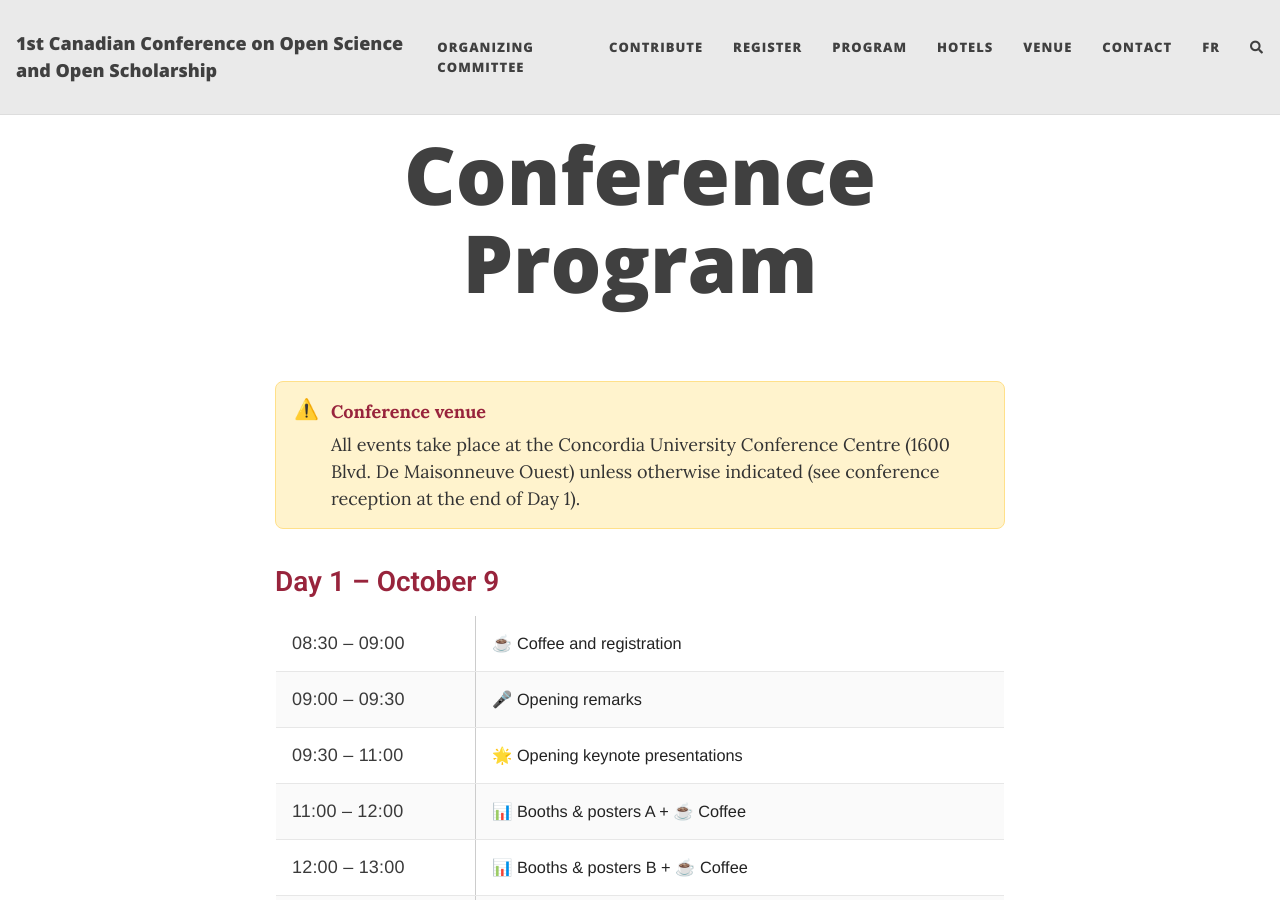
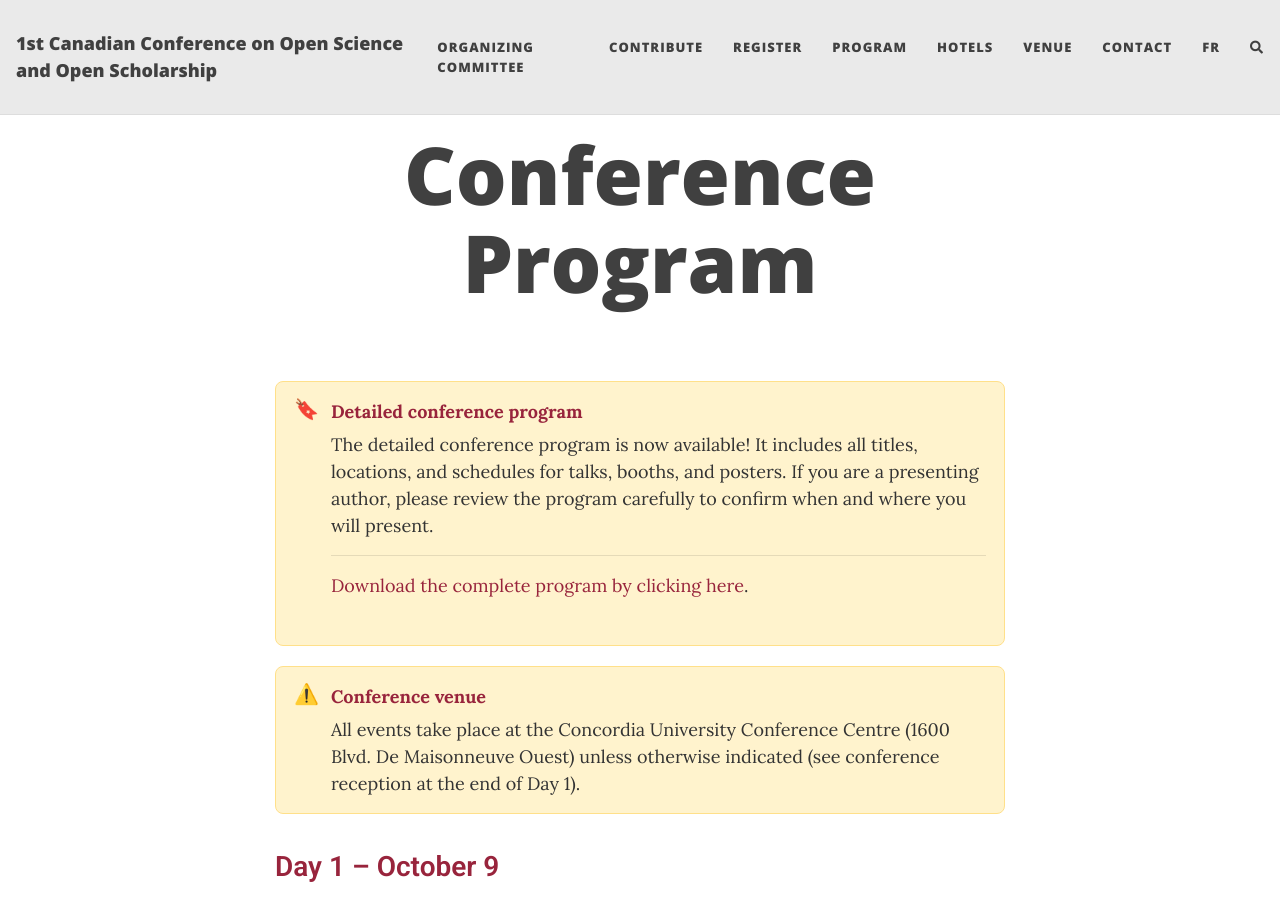
Before and after one commit to oscanada/oscanada.github.io, a Jekyll site: the page built from en/program.html, in a window 1280 px wide and 900 px high. Built offline with Jekyll 4.4.1, drawn with Linux system fonts in a browser that asks for light colours; nearby versions of some CDN libraries; comment, search, counter and statistics services are not loaded.

Commit message:
Update program.html

```diff
--- a/en/program.html
+++ b/en/program.html
@@ -139,6 +139,18 @@ cover-img:
 <br>
 
 <div class="callout">
+  <div class="callout__icon">🔖</div>
+  <div>
+    <p class="callout__title">Detailed conference program</p>
+    <p class="callout__body">
+    The detailed conference program is now available! It includes all titles, locations, and schedules for talks, booths, and posters. If you are a presenting author, please review the program carefully to confirm when and where you will present.
+    <hr>
+    <a href="/assets/files/detailed_program_sep17.pdf">Download the complete program by clicking here</a>.
+    </p>
+  </div>
+</div>
+
+<div class="callout">
   <div class="callout__icon">⚠️</div>
   <div>
     <p class="callout__title">Conference venue</p>
```
